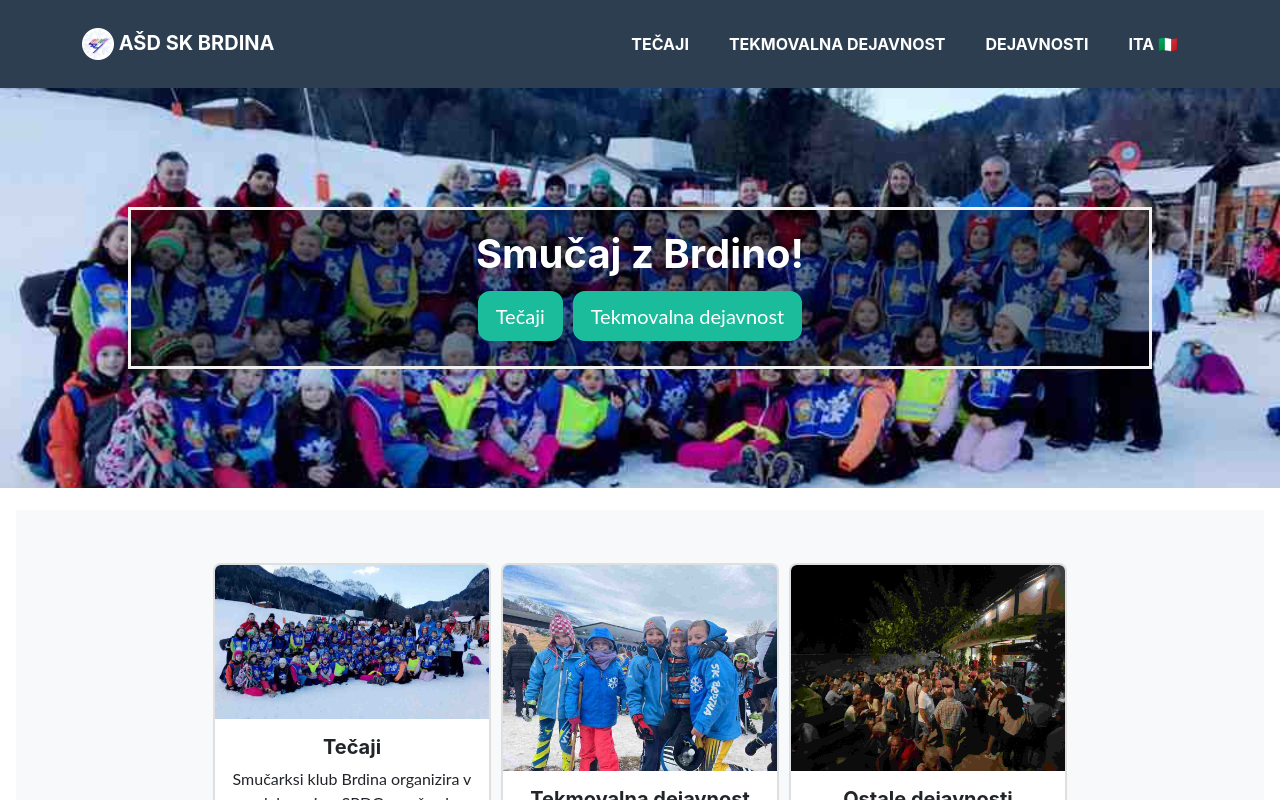
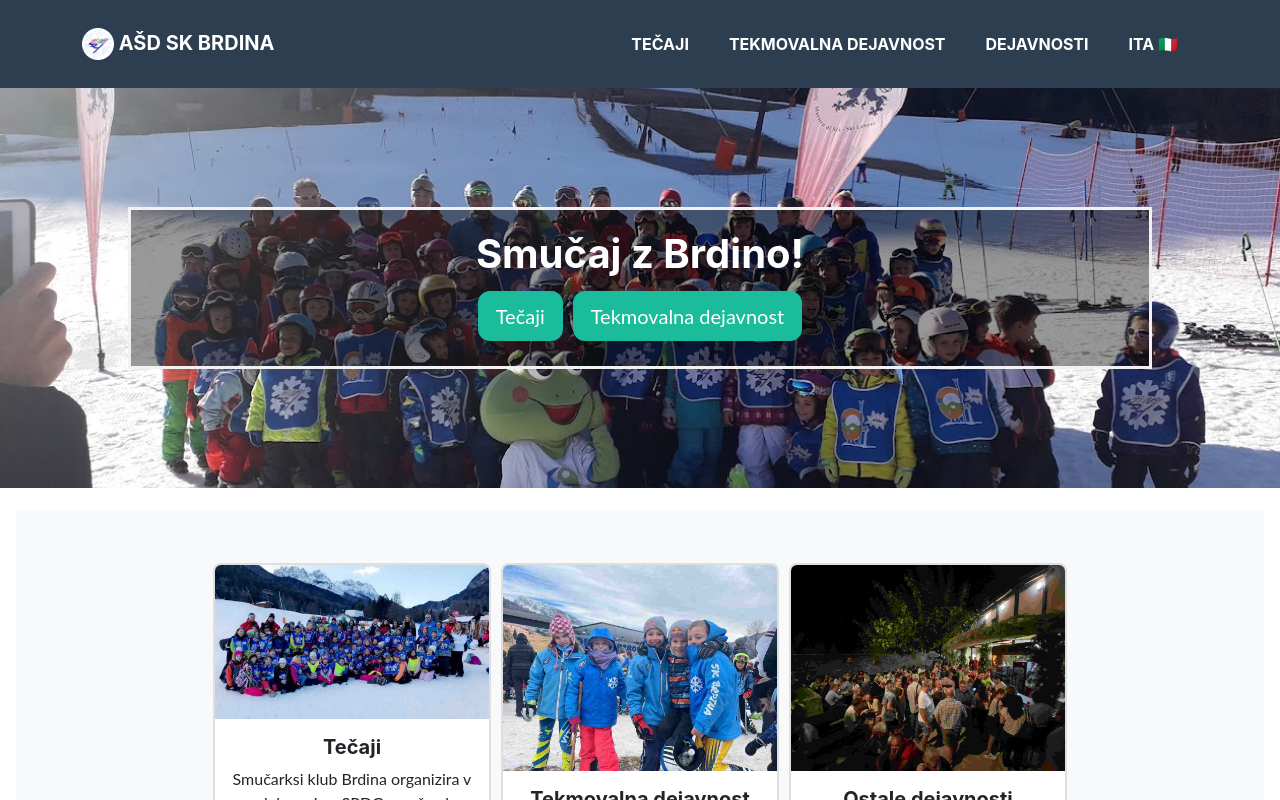
Before and after one commit to KalcMatej99/SKBrdina, an Angular app: page / in a window 1280 px wide. Shown: the top 800 px of the page. Built offline with nearby package versions, Linux system fonts and the light colour scheme.

Commit message:
Changed initial main image

```diff
--- a/src/app/skupno/komponente/glavna/glavna.component.html
+++ b/src/app/skupno/komponente/glavna/glavna.component.html
@@ -1,6 +1,6 @@
 
 <div class="image-overlay">
-  <img class="main_image" src="./../../../../assets/Brdina_gasilska.jpg" alt="Your Image" />
+  <img class="main_image" src="./../../../../assets/Brdina_gasilska_2.jpg" alt="Your Image" />
   <div class="overlay-text bg-text">
     <h1>{{title[userStoritev.language]}}</h1>
     <button routerLink="/tecaji" type="button" class="btn btn-primary btn-lg odmik">{{title_buttons[userStoritev.language][0]}}</button>
--- a/src/index.html
+++ b/src/index.html
@@ -15,6 +15,8 @@
     crossorigin="anonymous"></script>
   <link rel="manifest" href="manifest.webmanifest">
   <meta name="theme-color" content="#1976d2">
+  <link rel="preload" fetchpriority="high" as="image" href="assets/Brdina_gasilska_2.jpg" type="image/jpg">
+
 </head>
 
 <body>
```
Also changed, not shown: src/assets/Brdina_gasilska.jpg, src/assets/Brdina_gasilska_2.jpg (added).
